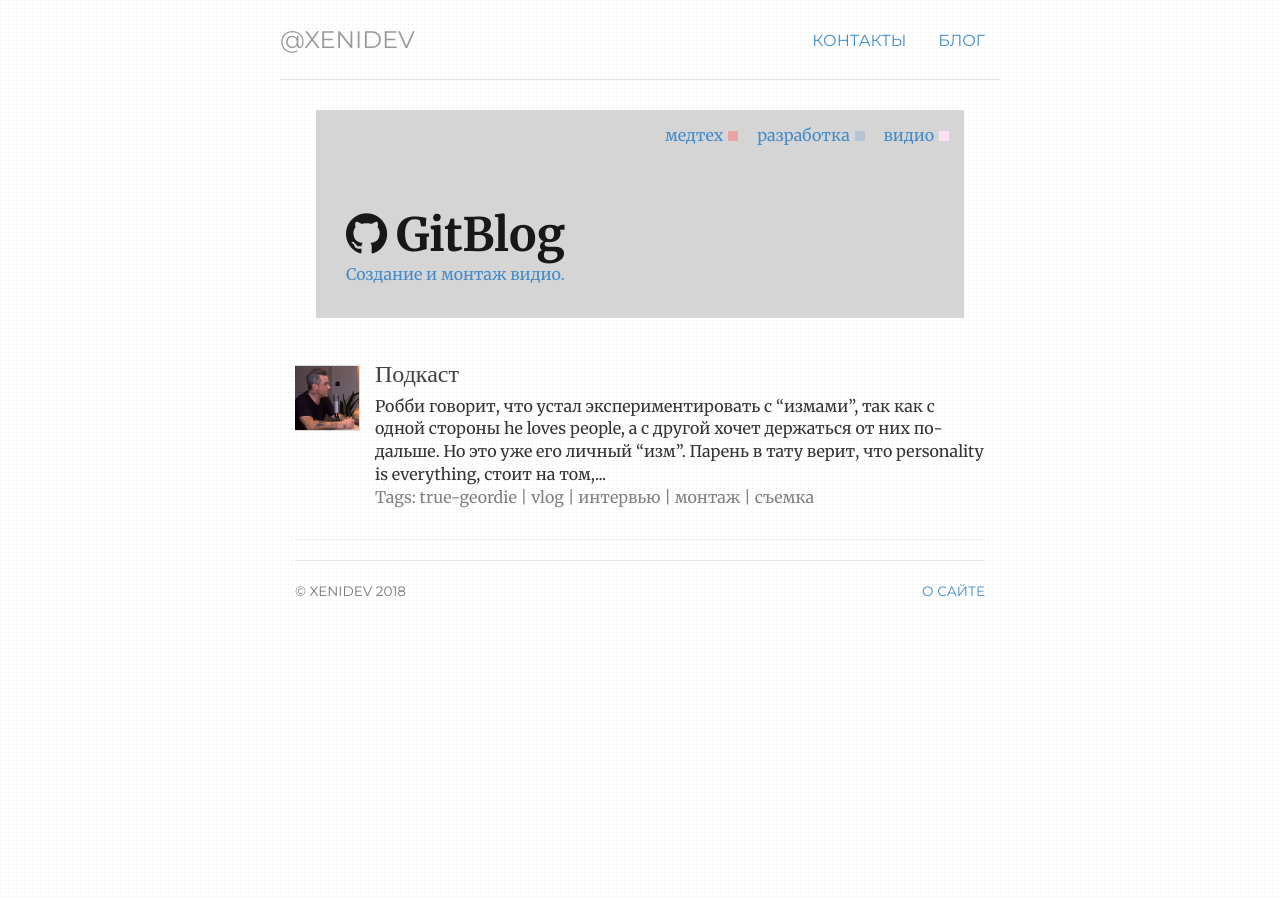
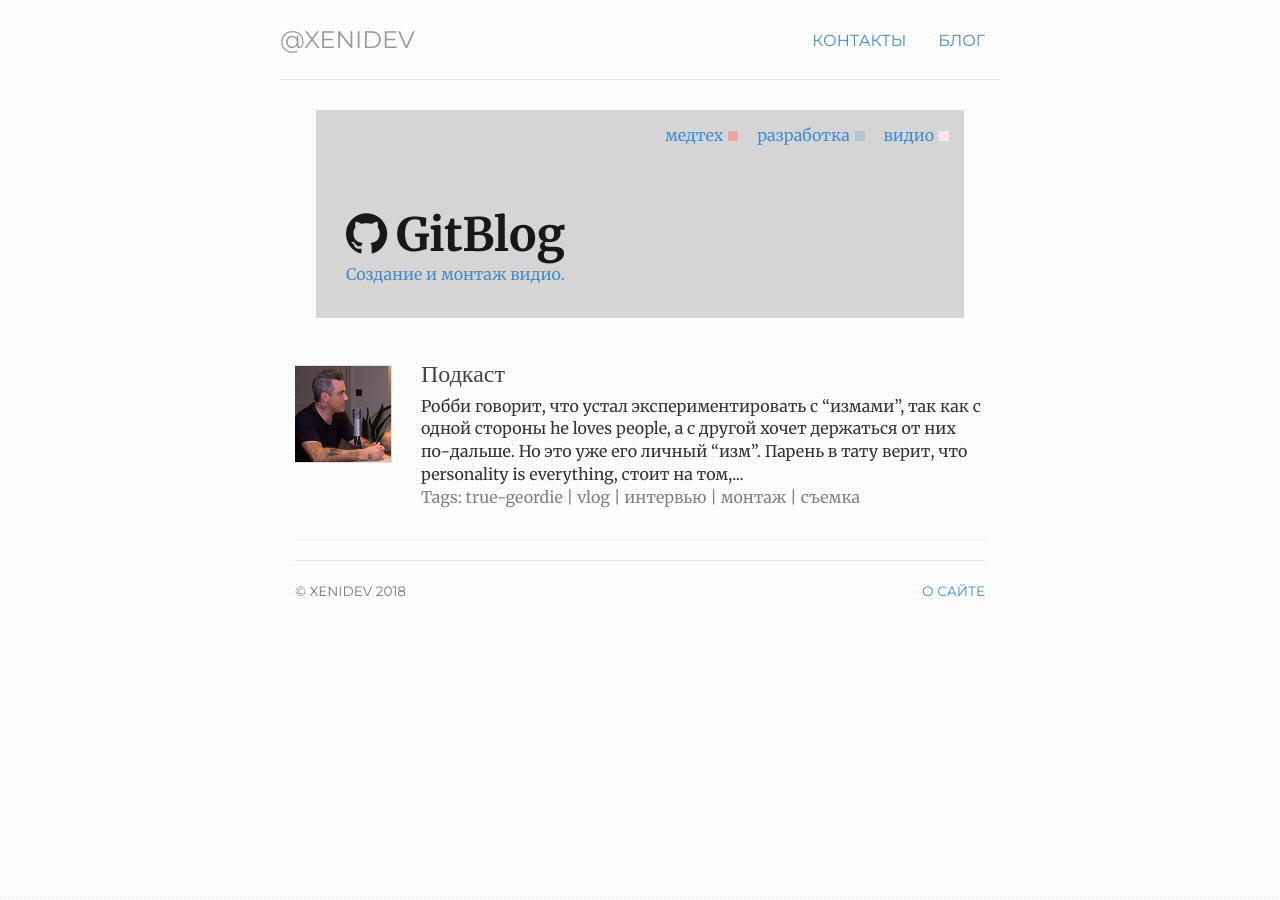
Before and after one commit to ValeraS/xenidev.github.io, a Jekyll site: the page built from notes/video.html, in a window 1280 px wide. Built offline with Jekyll 4.4.1, drawn with Linux system fonts in a browser that asks for light colours.

Commit message:
Update style.css

```diff
--- a/css/style.css
+++ b/css/style.css
@@ -534,9 +534,9 @@ span.label-category {
 
 .posts-list-image {
   float: left;
-  height: 4em;
+  height: 6em;
   width: auto;
-  margin: 8px 16px 16px 0;
+  margin: 8px 30px 16px 0;
   box-shadow: 0 0 0 1px #ddd;
 }
 
```
